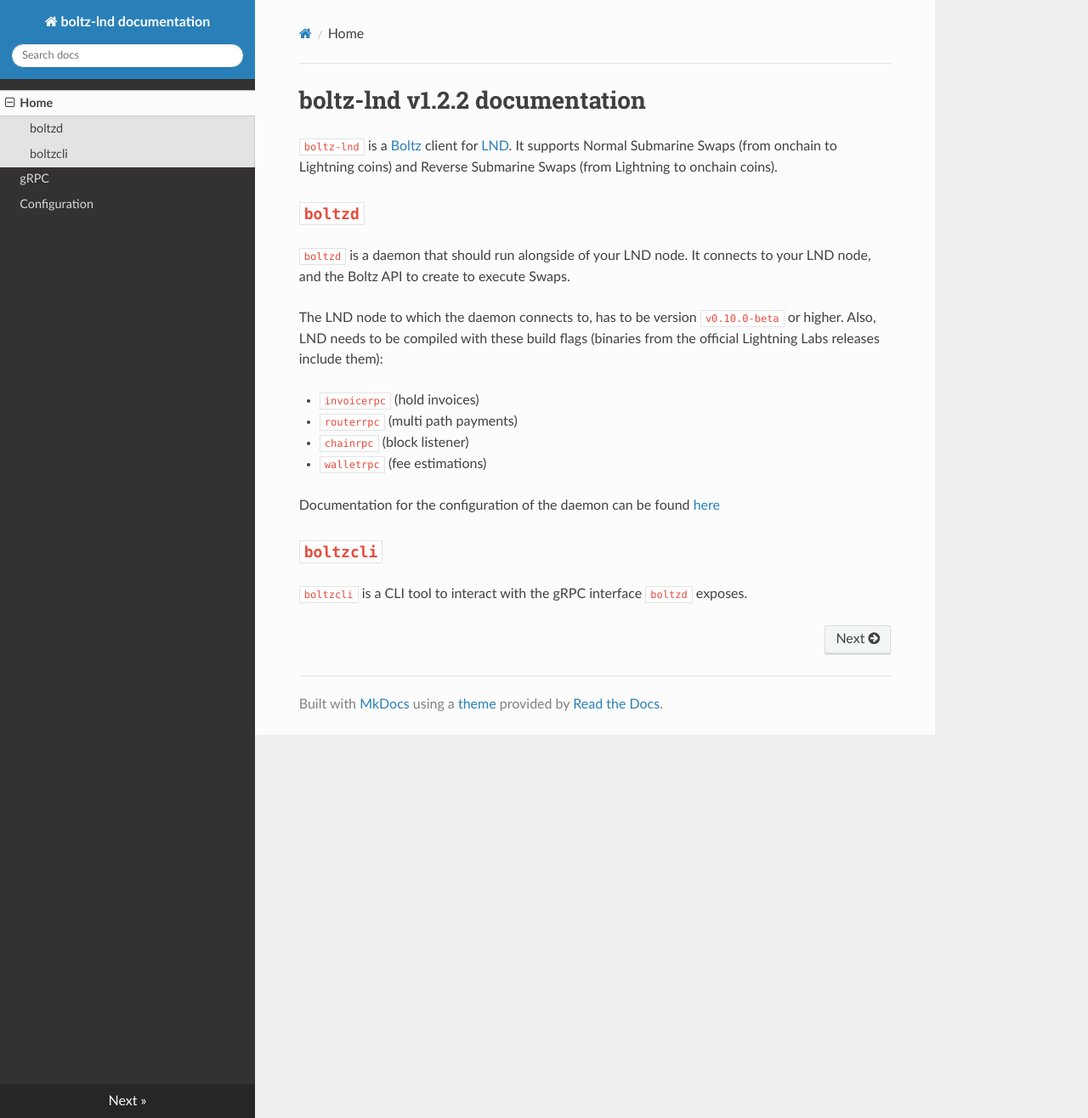
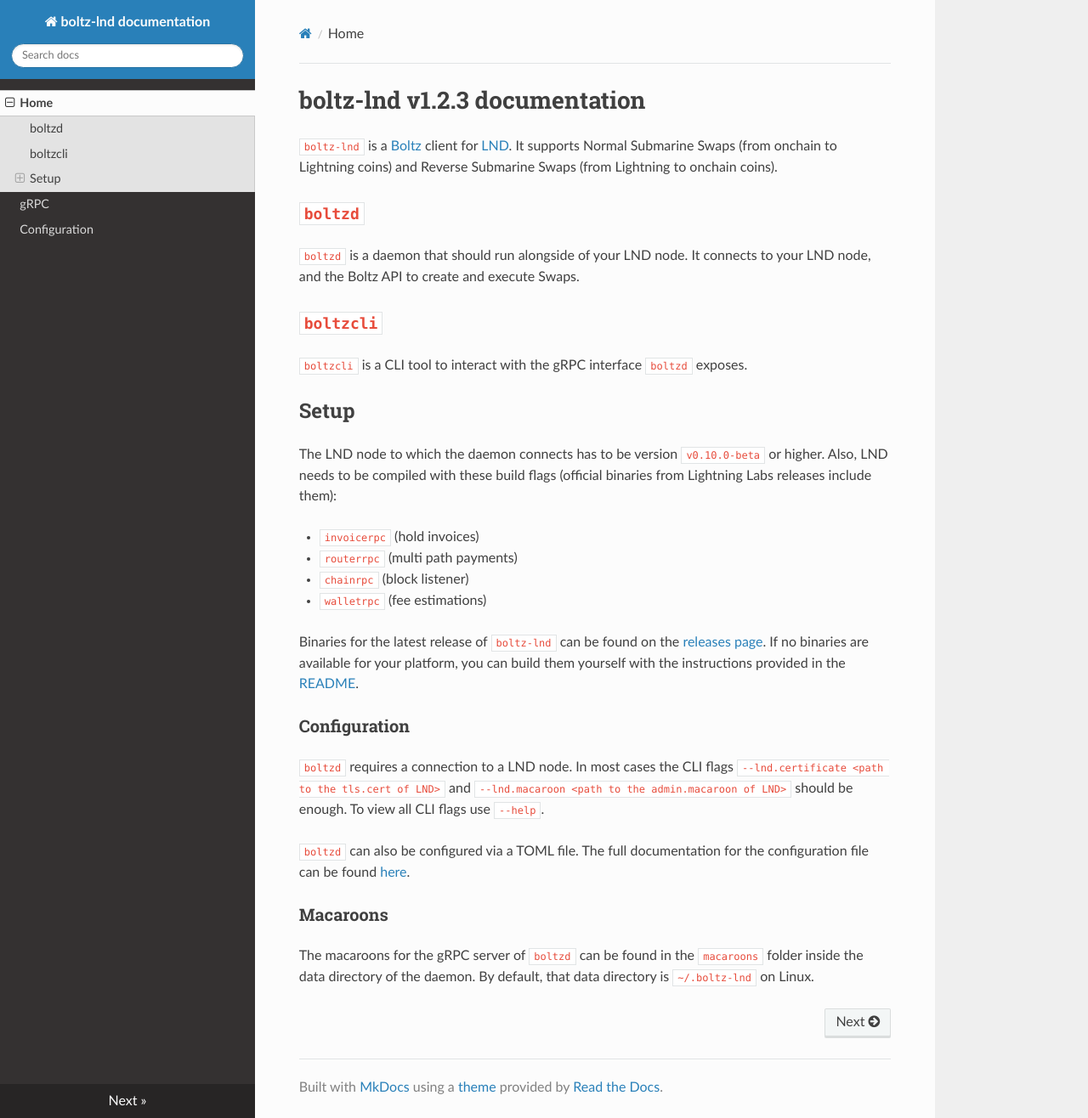
Before and after one commit to BoltzExchange/boltz-client, an MkDocs documentation site: the page built from docs/index.md, in a window 1280 px wide and 1316 px high. Shown: the whole window at 85% size. Built offline with MkDocs 1.6.1, drawn with Linux system fonts in a browser that asks for light colours; nearby versions of some CDN libraries.

Commit message:
chore: amend setup docs

```diff
--- a/docs/index.md
+++ b/docs/index.md
@@ -1,20 +1,32 @@
-# boltz-lnd v1.2.2 documentation
+# boltz-lnd v1.2.3 documentation
 
 `boltz-lnd` is a [Boltz](https://boltz.exchange) client for [LND](https://github.com/lightningnetwork/lnd). It supports Normal Submarine Swaps (from onchain to Lightning coins) and Reverse Submarine Swaps (from Lightning to onchain coins).
 
 ## `boltzd`
 
-`boltzd` is a daemon that should run alongside of your LND node. It connects to your LND node, and the Boltz API to create to execute Swaps.
+`boltzd` is a daemon that should run alongside of your LND node. It connects to your LND node, and the Boltz API to create and execute Swaps.
 
-The LND node to which the daemon connects to, has to be version `v0.10.0-beta` or higher. Also, LND needs to be compiled with these build flags (binaries from the official Lightning Labs releases include them):
+## `boltzcli`
+
+`boltzcli` is a CLI tool to interact with the gRPC interface `boltzd` exposes.
+
+## Setup
+
+The LND node to which the daemon connects has to be version `v0.10.0-beta` or higher. Also, LND needs to be compiled with these build flags (official binaries from Lightning Labs releases include them):
 
 - `invoicerpc` (hold invoices)
 - `routerrpc` (multi path payments)
 - `chainrpc` (block listener)
 - `walletrpc` (fee estimations)
 
-Documentation for the configuration of the daemon can be found [here](configuration.md)
+Binaries for the latest release of `boltz-lnd` can be found on the [releases page](https://github.com/BoltzExchange/boltz-lnd/releases). If no binaries are available for your platform, you can build them yourself with the instructions provided in the [README](https://github.com/BoltzExchange/boltz-lnd#building).
 
-## `boltzcli`
+### Configuration
 
-`boltzcli` is a CLI tool to interact with the gRPC interface `boltzd` exposes.
+`boltzd` requires a connection to a LND node. In most cases the CLI flags `--lnd.certificate <path to the tls.cert of LND>` and `--lnd.macaroon <path to the admin.macaroon of LND>` should be enough. To view all CLI flags use `--help`.
+
+`boltzd` can also be configured via a TOML file. The full documentation for the configuration file can be found [here](configuration.md).
+
+### Macaroons
+
+The macaroons for the gRPC server of `boltzd` can be found in the `macaroons` folder inside the data directory of the daemon. By default, that data directory is `~/.boltz-lnd` on Linux.
```
Also changed, not shown: README.md (+1 -1 lines), docs/configuration.md (+2 -2 lines).
